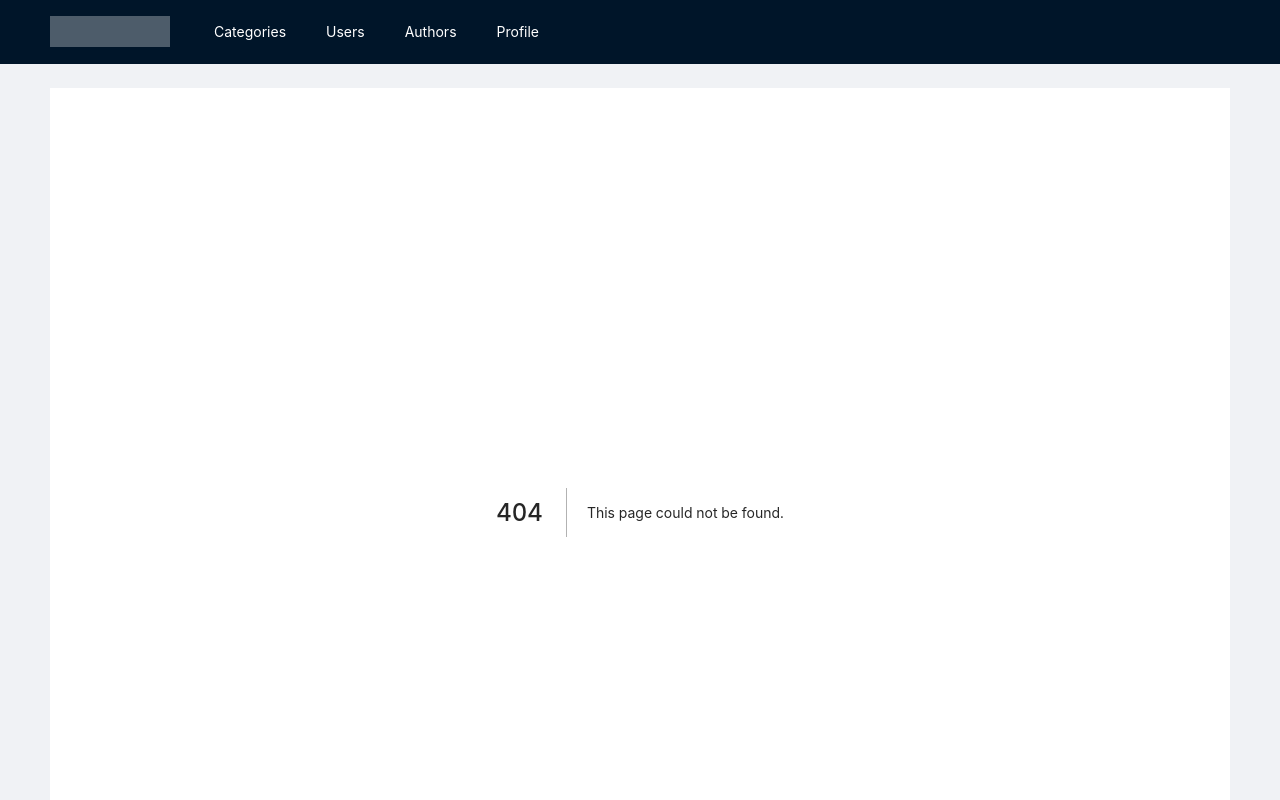
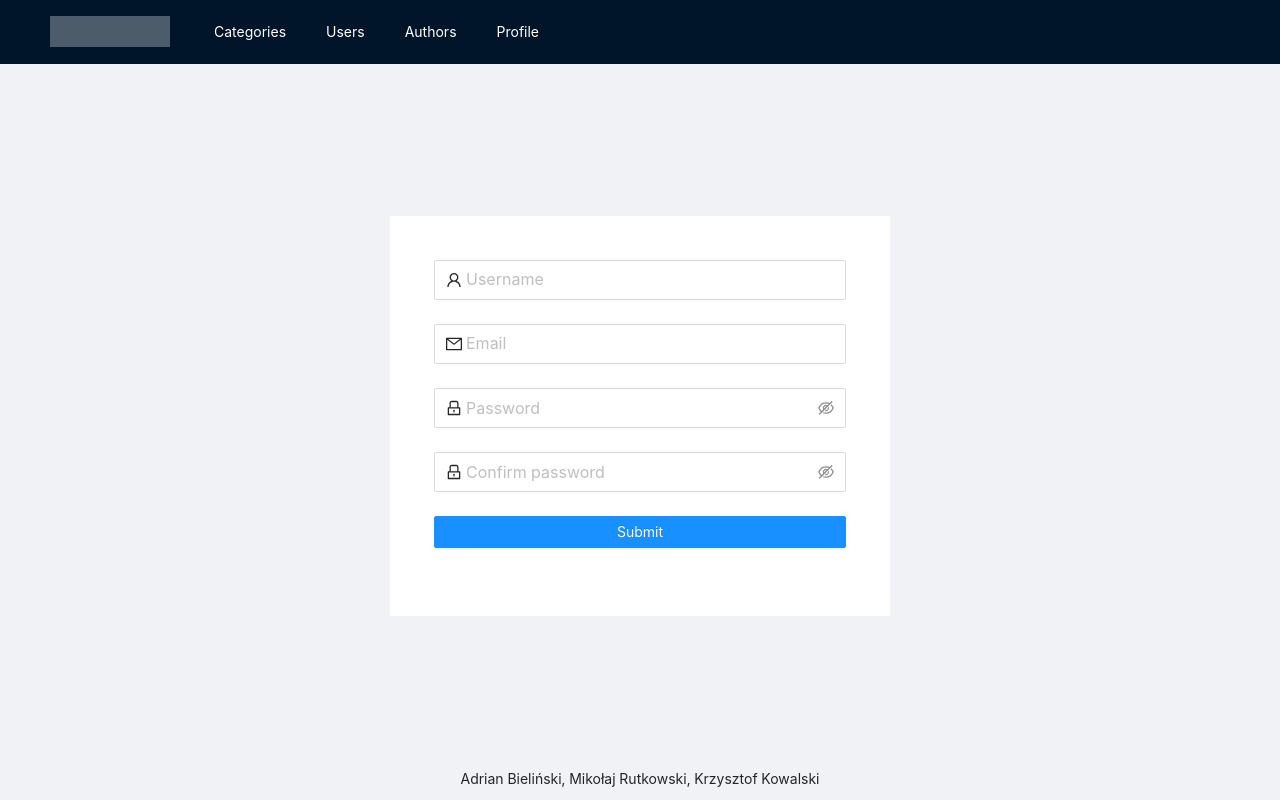
Before and after one commit to Adi52/zabka_tracker, a Next.js app in the folder frontend/: page /signup in a window 1280 px wide. Before the commit this address had no page. Shown: the top 800 px of the page. Built offline with nearby package versions, Linux system fonts and the light colour scheme.

Commit message:
Create signup form

```diff
--- a/frontend/components/Layout.jsx
+++ b/frontend/components/Layout.jsx
@@ -34,9 +34,7 @@ const PageLayout = ({ children }) => {
           )}
         </Menu>
       </Header>
-      <Content style={{ padding: "0 50px" }}>
-        <div className="site-layout-content">{children}</div>
-      </Content>
+      {children}
       <Footer style={{ textAlign: "center" }}>
         Adrian Bieliński, Mikołaj Rutkowski, Krzysztof Kowalski
       </Footer>
--- /dev/null
+++ b/frontend/pages/signup.jsx
@@ -0,0 +1,109 @@
+import { Form, Input, Button, Row, Layout } from "antd";
+import { LockOutlined, MailOutlined, UserOutlined } from "@ant-design/icons";
+
+const { Content } = Layout;
+const validateMessages = {
+  required: "${label} is required!",
+  types: {
+    email: "${label} is not a valid email!",
+    number: "${label} is not a valid number!",
+  },
+};
+
+const SignupPage = () => {
+  const onFinish = (values) => {
+    console.log(values);
+  };
+  return (
+    <Row
+      type="flex"
+      justify="center"
+      align="middle"
+      style={{ minHeight: "85vh" }}
+    >
+      <Content style={{ padding: "0 50px", maxWidth: 600, margin: "auto" }}>
+        <div className="site-layout-content">
+          <Form
+            style={{ minWidth: 300, padding: 20 }}
+            name="nest-messages"
+            onFinish={onFinish}
+            validateMessages={validateMessages}
+          >
+            <Form.Item
+              name={["user", "username"]}
+              rules={[{ required: true }, { min: 6 }]}
+            >
+              <Input
+                size="large"
+                placeholder="Username"
+                prefix={<UserOutlined />}
+              />
+            </Form.Item>
+            <Form.Item
+              name={["user", "email"]}
+              rules={[{ type: "email", required: true }]}
+            >
+              <Input
+                size="large"
+                placeholder="Email"
+                prefix={<MailOutlined />}
+              />
+            </Form.Item>
+
+            <Form.Item
+              name={["user", "password"]}
+              rules={[{ required: true, min: 6 }]}
+              hasFeedback
+            >
+              <Input.Password
+                size="large"
+                placeholder="Password"
+                prefix={<LockOutlined />}
+              />
+            </Form.Item>
+
+            <Form.Item
+              name={["user", "confirm"]}
+              dependencies={["password"]}
+              hasFeedback
+              rules={[
+                {
+                  required: true,
+                },
+                ({ getFieldValue }) => ({
+                  validator(_, value) {
+                    if (
+                      !value ||
+                      getFieldValue(["user", "password"]) === value
+                    ) {
+                      return Promise.resolve();
+                    }
+                    return Promise.reject(
+                      new Error(
+                        "The two passwords that you entered do not match!"
+                      )
+                    );
+                  },
+                }),
+              ]}
+            >
+              <Input.Password
+                size="large"
+                placeholder="Confirm password"
+                prefix={<LockOutlined />}
+              />
+            </Form.Item>
+
+            <Form.Item>
+              <Button type="primary" htmlType="submit" block>
+                Submit
+              </Button>
+            </Form.Item>
+          </Form>
+        </div>
+      </Content>
+    </Row>
+  );
+};
+
+export default SignupPage;
--- a/frontend/styles/globals.css
+++ b/frontend/styles/globals.css
@@ -23,7 +23,7 @@ a {
   padding: 24px;
   margin-top: 24px;
   background: #fff;
-  min-height: 85vh;
+  /*min-height: 85vh;*/
 }
 .logo {
   float: left;
```
